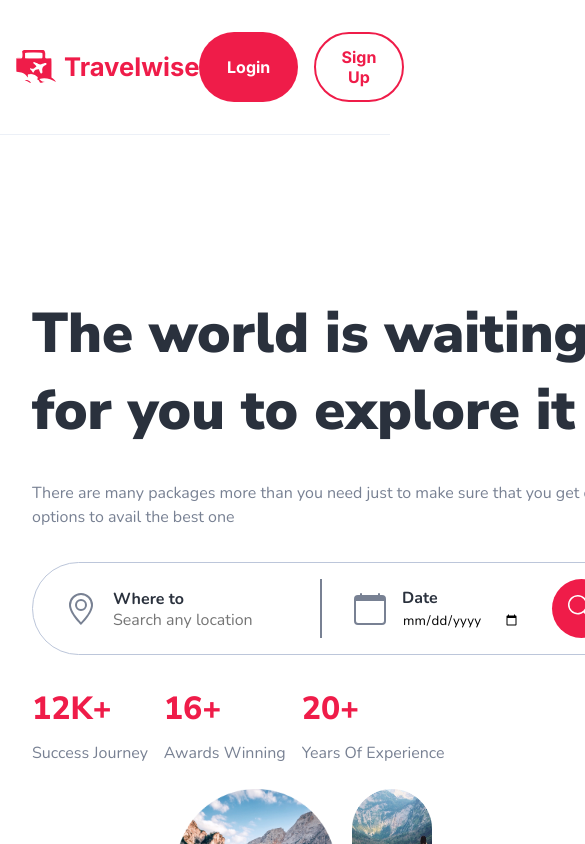
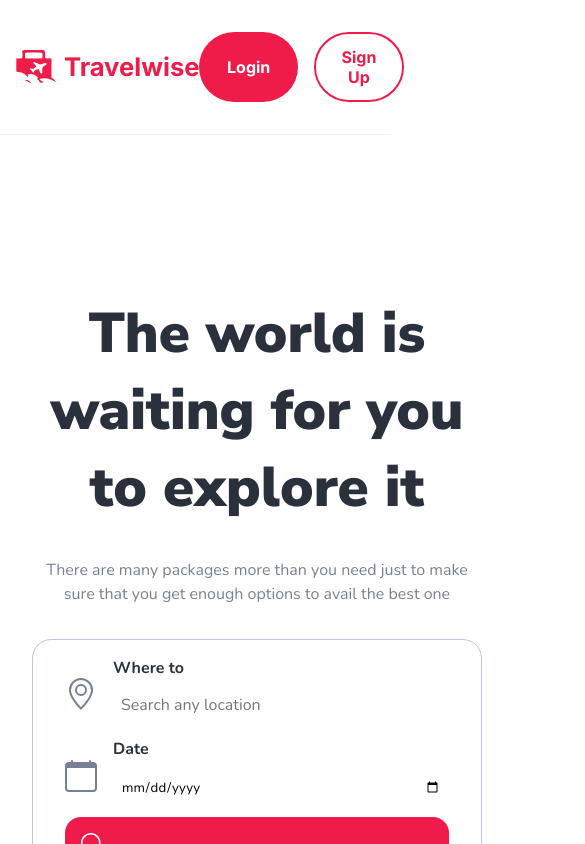
Before and after one commit to Master-Osaro/travelwise, a Next.js app: page / in a window 390 px wide. Shown: the top 844 px of the page, 585 px wide, since content can reach past the window. Built offline with nearby package versions, Linux system fonts and the light colour scheme.

Commit message:
Intro form styling

```diff
--- a/components/Intro.module.css
+++ b/components/Intro.module.css
@@ -1,6 +1,6 @@
 .section__intro .section__inner{
     display: grid;
-    grid-template-columns: repeat(auto-fill, minmax(400px, 1fr));
+    grid-template-columns: repeat(auto-fill, minmax(450px, 1fr));
     /* grid-template-columns: 1fr 1fr; */
     padding: 0 1rem;
     gap: 1.5rem;
@@ -21,8 +21,17 @@
     gap: 2rem;
 }
 
+@media screen and (max-width: 640px){
+    .content{
+        text-align: center;
+        place-items: center;
+    }
+
+}
+
+
 .where , .date {
-    display: flex;
+    display: inline-flex;
     gap: 1rem;
 }
 .where .title, .date .title{
@@ -42,9 +51,38 @@
     justify-content: center;
 }
 
+@media screen and (max-width: 640px){
+    .where .text, .date .text{
+        width: 100%;
+    }
+
+
+    .where input, .date input{
+        width: 100%;
+        padding: 1rem 0.5rem;
+    }
+
+}
+@media screen and (max-width: 640px){
+    .search__btn{
+        aspect-ratio: unset;
+        border-radius: 1rem;
+        width: 100%;
+    }
+
+}
+
+
 .social__proof{
     display: flex;
     gap: 1rem;
+}
+
+@media screen and (max-width: 640px){
+    .social__proof{
+        justify-content: center;
+    }
+
 }
 .proof{
     display: flex;
@@ -53,17 +91,31 @@
 }
 
 .search__form{
-    display: flex;
-    flex-direction: row;
     display: inline-flex;
-    grid-template-columns: auto auto auto auto;
-    width: 100%;
+    width: fit-content;
     gap: 2rem;
     border: 1px solid var(--light-grey);
     padding: 1rem 2rem;
     border-radius: 53rem;
+    max-height: 93px;
 
 }
+
+@media screen and (max-width: 640px){
+    .search__form{
+        border-radius: 1.2rem;
+        max-height: unset;
+        display: flex;
+        flex-direction: column;
+        width: 100%;
+        border: 1px solid var(--light-grey);
+        padding: 1rem 2rem;
+        gap: 0.2rem;
+
+    }
+
+}
+
 
 .slash::before{
     content: "";
@@ -78,6 +130,28 @@
 }
 .search__form input::placeholder{
     font-size: 1rem;
+}
+
+.search__btn{
+    background: var(--primary-pink);
+    padding: 1rem;
+    border-radius: 50%;
+    aspect-ratio: 1;
+    display: flex;
+    cursor: pointer;
+    border: none;
+}
+.search__btn svg{
+    color: var(--white);
+}
+
+@media screen and (max-width: 640px){
+    .search__btn{
+        aspect-ratio: unset;
+        border-radius: 1rem;
+        width: 100%;
+    }
+
 }
 
 .proof__title {
@@ -99,6 +173,19 @@
 .media__1, .media__3{
     width: 100%;
 }
+
+@media only screen and (max-width: 1070px) {
+    .media{
+        grid-template-columns: 1fr;
+
+    }
+    .media__2 img{
+        max-width: 250px;
+    }
+    .media__1, .media__3{
+        display: none;
+    }
+}
 .media__1{
     justify-self: flex-end;
     align-self: flex-end;
@@ -111,16 +198,3 @@
     justify-self: flex-start;
     align-self: flex-start;
 }
-
-.search__btn{
-    background: var(--primary-pink);
-    padding: 1rem;
-    border-radius: 50%;
-    aspect-ratio: 1;
-    display: flex;
-    cursor: pointer;
-    border: none;
-}
-.search__btn svg{
-    color: var(--white);
-}
--- a/components/Subscribe.module.css
+++ b/components/Subscribe.module.css
@@ -8,7 +8,7 @@
     border-radius: 1rem;
 }
 
-@media screen and (max-width: 778px) {
+@media screen and (max-width: 640px) {
     .section__subscribe .section__inner{
         grid-template-columns:  1fr;
         gap: 1rem;
--- a/components/Value.module.css
+++ b/components/Value.module.css
@@ -12,7 +12,7 @@
     gap: 1.5rem;
 }
 
-@media screen and (max-width: 778px) {
+@media screen and (max-width: 640px) {
     .value{
         grid-template-columns: 1fr;
         text-align: center;
@@ -44,7 +44,7 @@
     opacity: 0.6;
 }
 
-@media screen and (max-width: 778px) {
+@media screen and (max-width: 640px) {
     .value__2 .value__content{
         order: 2;
     }
--- a/styles/globals.css
+++ b/styles/globals.css
@@ -83,7 +83,7 @@ p {
     justify-content: center;
 }
 
-@media screen and (max-width: 778px) {
+@media screen and (max-width: 640px) {
     .btn {
         text-align: center;
         justify-content: center;
@@ -116,7 +116,7 @@ p {
     gap: 0.8rem;
 
 }
-@media screen and (max-width: 778px) {
+@media screen and (max-width: 760px) {
     .nav .nav-list{
         display: none;
 
@@ -156,7 +156,7 @@ nav .logo, .logo-wrapper .logo{
     color: var(--light-grey);
 }
 
-@media screen and (max-width: 778px) {
+@media screen and (max-width: 760px) {
     nav .nav-list{
         display: flex;
         flex-direction: column;
```
